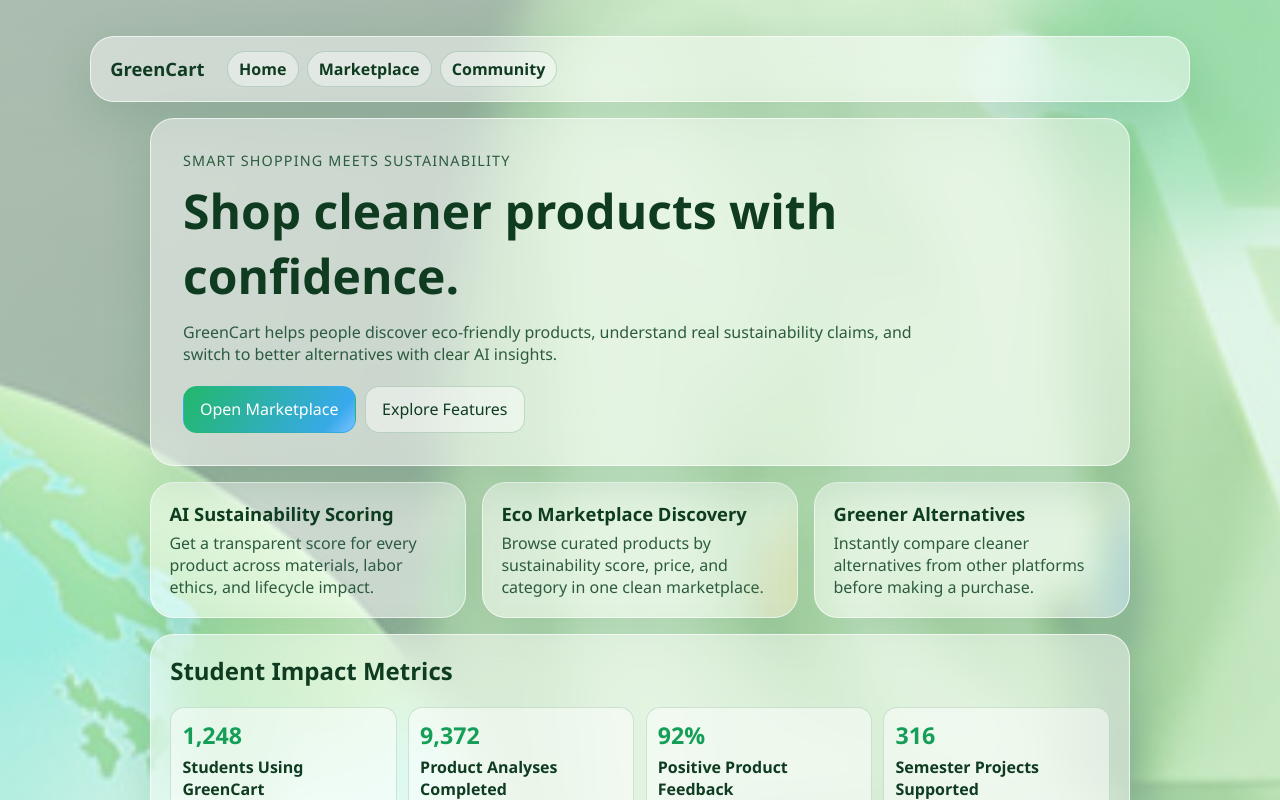
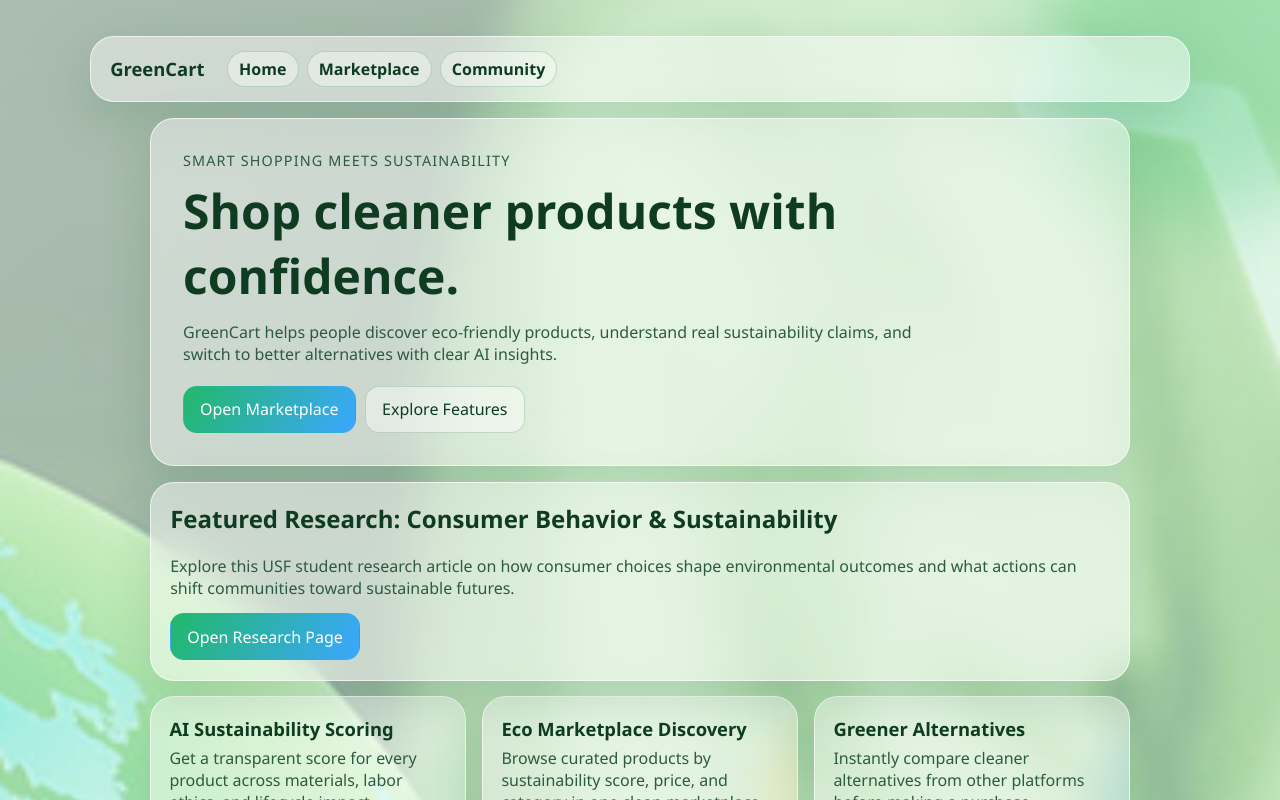
Before and after one commit to khangpt2k6/GreenSpace, a Next.js app: page / in a window 1280 px wide. Shown: the top 800 px of the page. Built offline with nearby package versions, Linux system fonts and the light colour scheme.

Commit message:
update the platform

```diff
--- a/app/globals.css
+++ b/app/globals.css
@@ -280,6 +280,21 @@ select {
   max-width: 980px;
   margin: 1rem auto 0;
   padding: 1.2rem;
+}
+
+.researchSection {
+  max-width: 980px;
+  margin: 1rem auto 0;
+  padding: 1.2rem;
+}
+
+.researchSection h2 {
+  margin-top: 0;
+}
+
+.researchSection p {
+  color: var(--text-soft);
+  margin-bottom: 0.9rem;
 }
 
 .metricSection h2,
--- a/app/page.js
+++ b/app/page.js
@@ -67,6 +67,23 @@ export default function HomePage() {
         </div>
       </section>
 
+      <section className="glass researchSection" data-reveal style={{ "--reveal-delay": "110ms" }}>
+        <h2>Featured Research: Consumer Behavior & Sustainability</h2>
+        <p>
+          Explore this USF student research article on how consumer choices shape
+          environmental outcomes and what actions can shift communities toward
+          sustainable futures.
+        </p>
+        <a
+          href="https://env-blog.vercel.app/"
+          target="_blank"
+          rel="noreferrer"
+          className="btnPrimary"
+        >
+          Open Research Page
+        </a>
+      </section>
+
       <section id="features" className="featureGrid" data-reveal style={{ "--reveal-delay": "140ms" }}>
         {features.map((feature, index) => (
           <article
```
